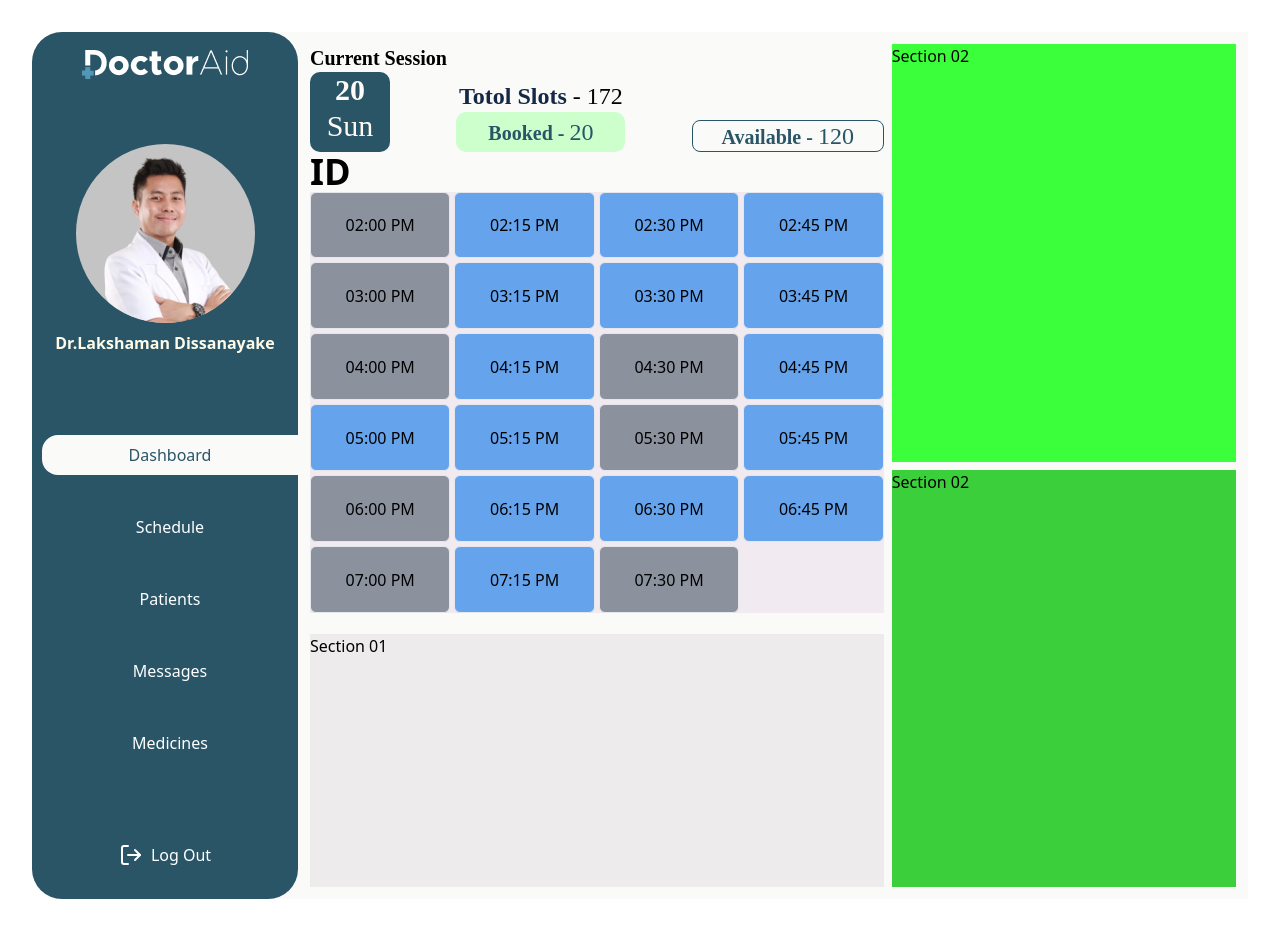
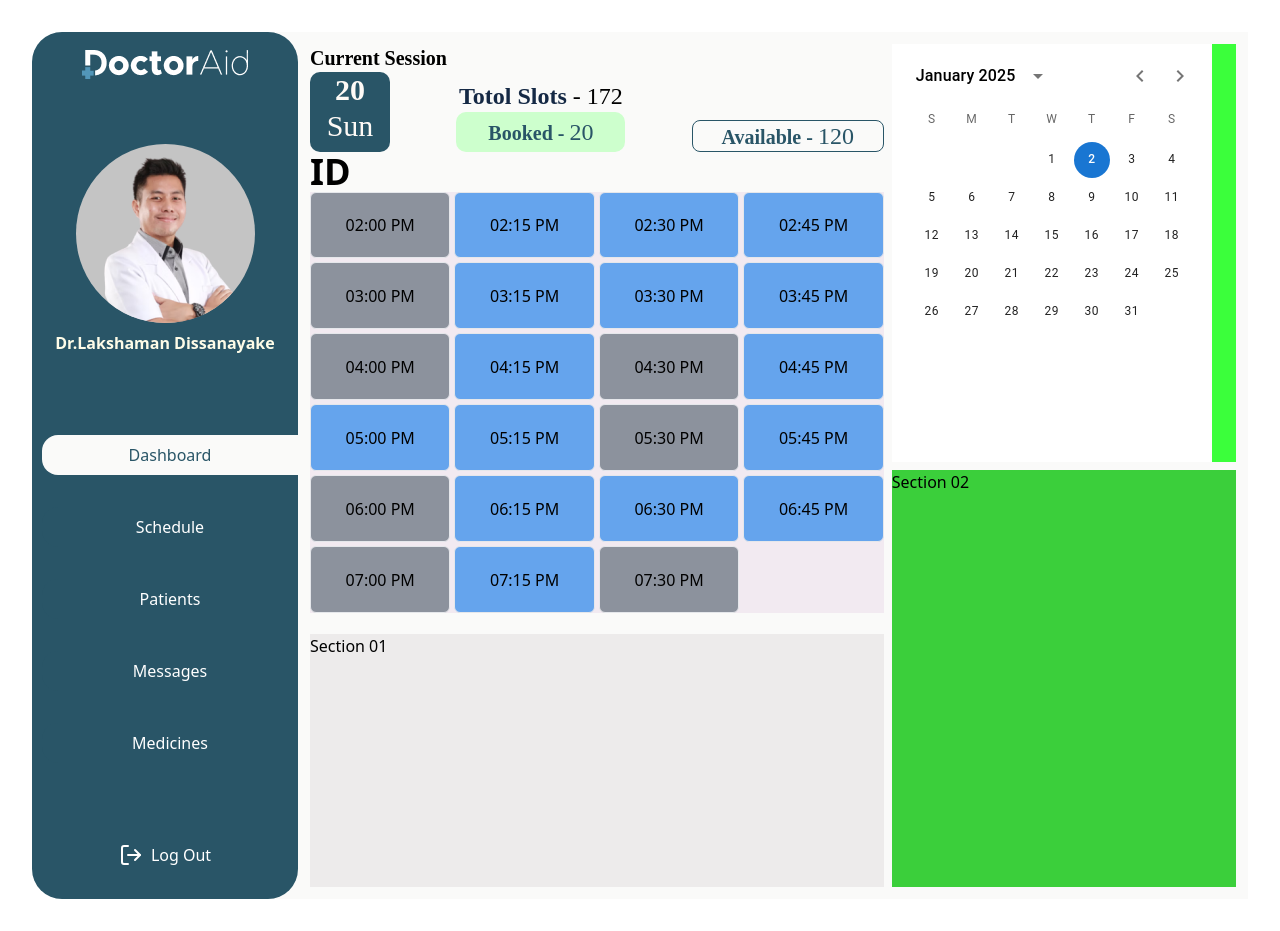
Before and after one commit to DoctorAid/doctoraid-main, a React (Vite) app in the folder doctors-dashboard/: page /schedule in a window 1280 px wide. Built offline with nearby package versions, Linux system fonts and the light colour scheme.

Commit message:
date picket added to Schedule

```diff
--- a/doctors-dashboard/package.json
+++ b/doctors-dashboard/package.json
@@ -10,6 +10,11 @@
     "preview": "vite preview"
   },
   "dependencies": {
+    "@emotion/react": "^11.14.0",
+    "@emotion/styled": "^11.14.0",
+    "@mui/material": "^6.3.0",
+    "@mui/x-date-pickers": "^7.23.3",
+    "dayjs": "^1.11.13",
     "lucide-react": "^0.468.0",
     "react": "^18.3.1",
     "react-dom": "^18.3.1",
--- a/doctors-dashboard/src/assets/pages/SchedulePage.jsx
+++ b/doctors-dashboard/src/assets/pages/SchedulePage.jsx
@@ -1,10 +1,16 @@
 import React from 'react'
 import { useState, useEffect } from "react";
 import TimeSlot from '../components/TimeSlot';
+import { StaticDatePicker } from '@mui/x-date-pickers/StaticDatePicker';
+import { TextField } from '@mui/material';
+import { LocalizationProvider } from '@mui/x-date-pickers/LocalizationProvider';
+import { AdapterDayjs } from '@mui/x-date-pickers/AdapterDayjs';
+import dayjs from 'dayjs';
 
 
 function SchedulePage() {
   const [SelectedSlot, setSelectedSlot] = useState("");
+  const [selectedDate, setSelectedDate] = useState(dayjs());
 
   const timeSlots = [
     {
@@ -219,10 +225,18 @@ function SchedulePage() {
         {/* right side */}
       <div className='flex flex-col gap-2 bg-[#3gcf3b] w-[60%] h-full'>
         <div className='flex bg-[#3bff3b] w-full h-[50%]'>
-        <p>Section 02</p>
+        <LocalizationProvider dateAdapter={AdapterDayjs}>
+      <StaticDatePicker
+        displayStaticWrapperAs="desktop"
+        value={selectedDate}
+        onChange={(newValue) => setSelectedDate(newValue)}
+        renderInput={(params) => <TextField {...params} />}
+      />
+    </LocalizationProvider>
         </div>
         <div className='flex bg-[#3bcf3b] w-full h-[50%]'>
         <p>Section 02</p>
+
         </div>
         </div>
     </div>
--- a/package.json
+++ b/package.json
@@ -2,6 +2,7 @@
   "dependencies": {
     "icons": "^1.0.0",
     "lucide-react": "^0.468.0",
+    "react-icons": "^5.4.0",
     "react-router-dom": "^7.0.2"
   },
   "devDependencies": {
```
Also changed, not shown: 2 other files (tests, documents, lock files or other folders).
